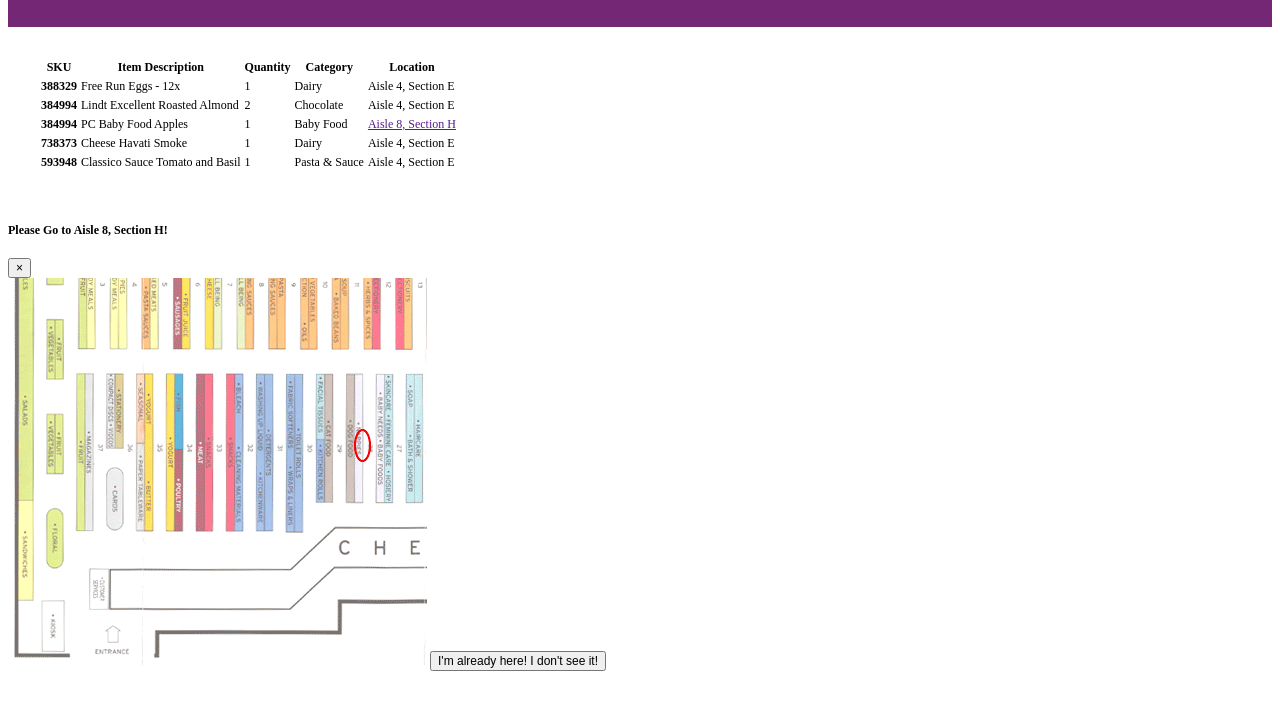
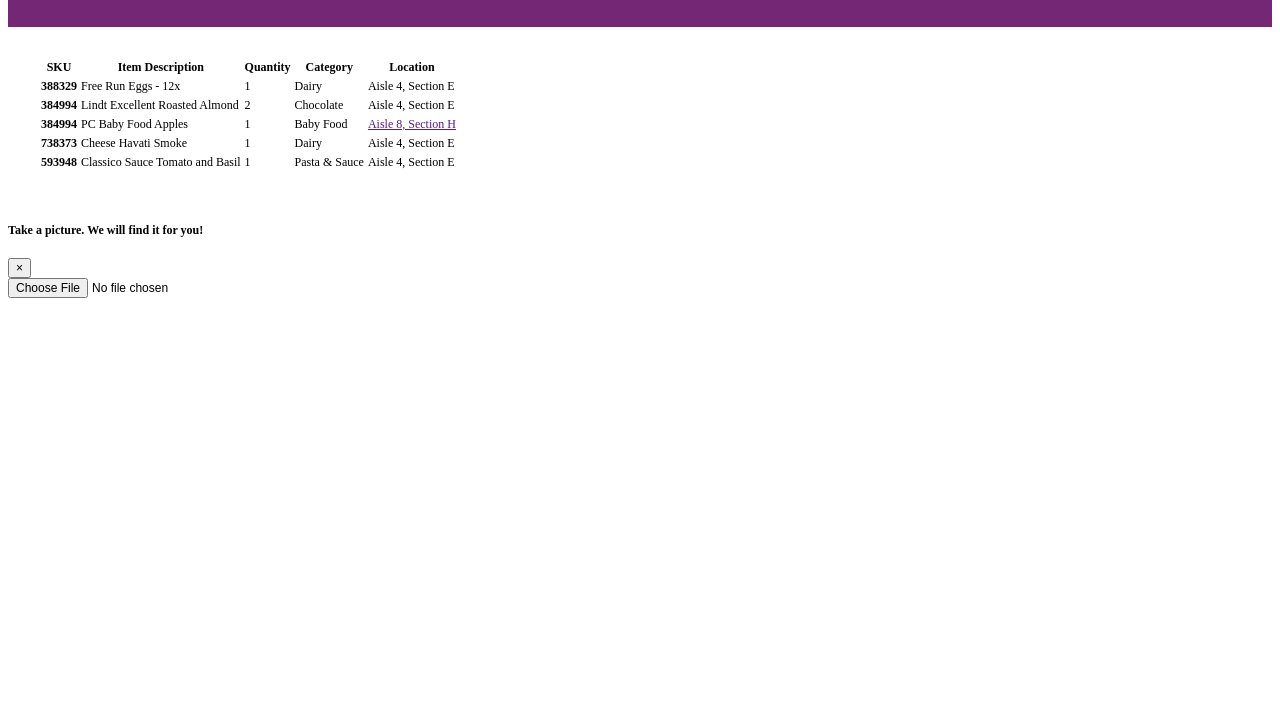
Before and after one commit to novinaw/novinaw.github.io, a plain HTML site: page user-list.html in a window 1280 px wide. Both pictures are taken after a click on the button "I'm already here! I don't see it!". Shown: the part 91-800 px from the top of the page. Drawn offline with nearby package versions, Linux system fonts and the light colour scheme.

Commit message:
Add files via upload

```diff
--- a/user-list.html
+++ b/user-list.html
@@ -109,5 +109,11 @@
     <script src="https://unpkg.com/popper.js@1.12.6/dist/umd/popper.js" integrity="sha384-fA23ZRQ3G/J53mElWqVJEGJzU0sTs+SvzG8fXVWP+kJQ1lwFAOkcUOysnlKJC33U" crossorigin="anonymous"></script>
     <script src="https://unpkg.com/bootstrap-material-design@4.1.1/dist/js/bootstrap-material-design.js" integrity="sha384-CauSuKpEqAFajSpkdjv3z9t8E7RlpJ1UP0lKM/+NdtSarroVKu069AlsRPKkFBz9" crossorigin="anonymous"></script>
     <script>$(document).ready(function() { $('body').bootstrapMaterialDesign(); });</script>
+    <script>
+        $( "button" ).click(function() {
+          $( "#map" ).toggle();
+          $( "#camera" ).toggle();
+        });
+        </script>
   </body>
 </html>
```
